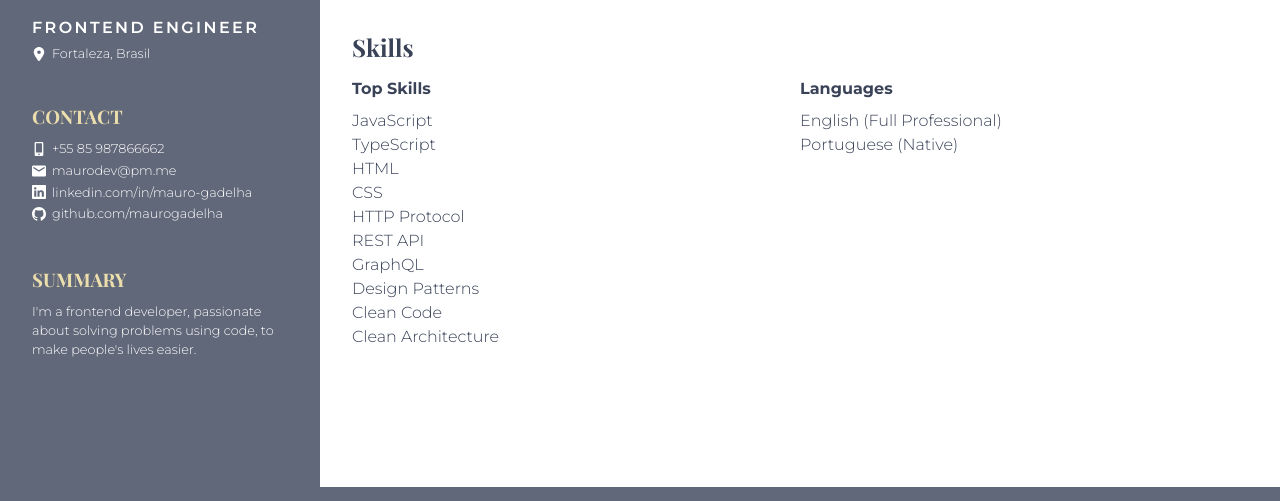
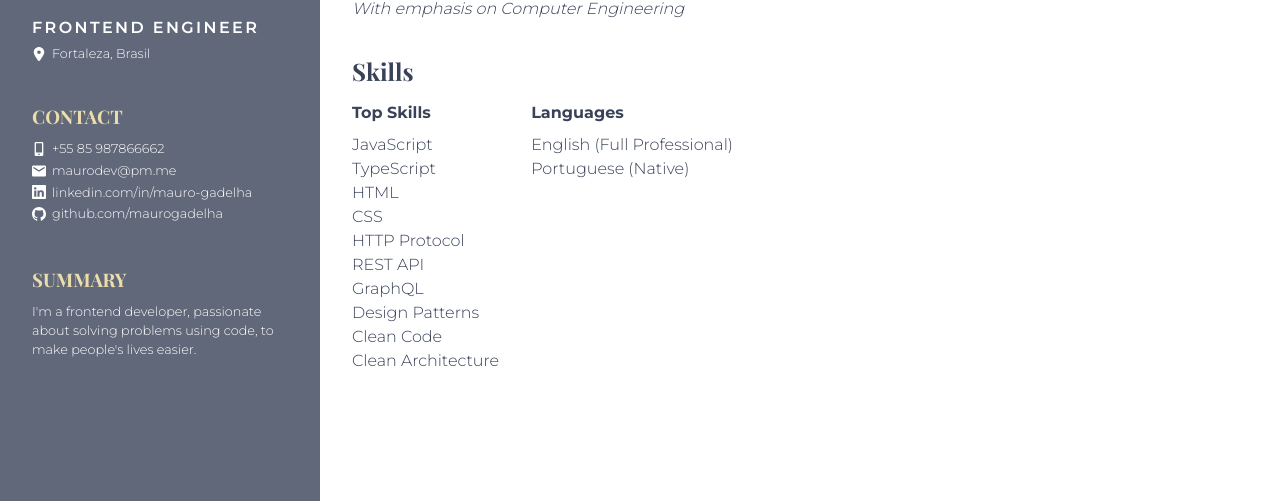
Before and after one commit to malbq/malbq.github.io, a plain HTML site: page index.html in a window 1280 px wide. Shown: the part 363-864 px from the top of the page. Drawn offline with nearby package versions, Linux system fonts and the light colour scheme.

Commit message:
1 file modified

```diff
--- a/styles.css
+++ b/styles.css
@@ -222,6 +222,10 @@ body {
   font-weight: 600;
 }
 
+#education-details {
+  flex: 1 100%;
+}
+
 #education-degree::after {
   content: '|';
   margin-inline: 0.25rem;
@@ -238,15 +242,11 @@ body {
   display: flex;
   flex-wrap: wrap;
   order: 2;
+  column-gap: 2rem;
 }
 
 #skills h3 {
   flex: 1 100%;
-}
-
-#skills-top,
-#skills-lang {
-  flex: 1 50%;
 }
 
 [id^='icon'] {
```
